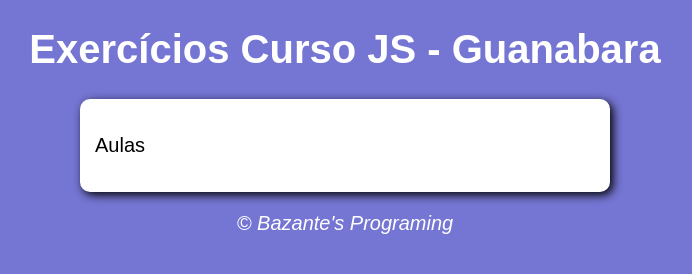
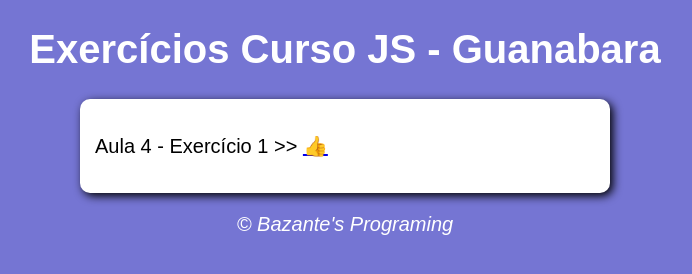
Before and after one commit to Lufabaz/Lufabaz.github.io, a plain HTML site: page index.html in a window 1280 px wide. Shown: the whole page, without its empty margins (295-987 px from the left). Drawn offline with Linux system fonts and the light colour scheme; files that its build step writes are made by us from their sources.

Commit message:
OrganizaçãoVSCode

```diff
--- a/index.html
+++ b/index.html
@@ -14,7 +14,7 @@
 
     <section>
         <div>
-            <p>Aulas</p>
+            <p>Aula 4 - Exerc&iacute;cio 1 &gt;&gt;&nbsp;<a href="Curso JS\Aula04\ex001.html">👍</a></p>
         </div>
     </section>
 
```
